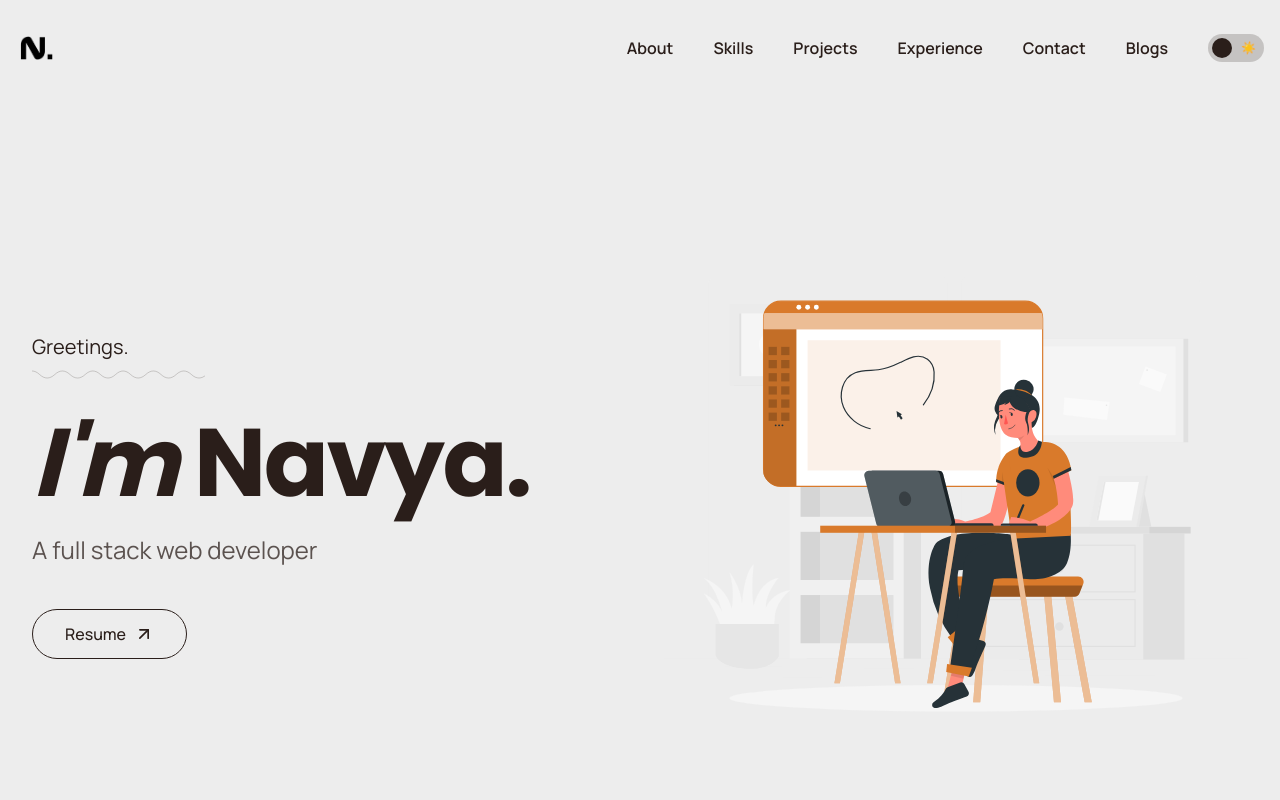
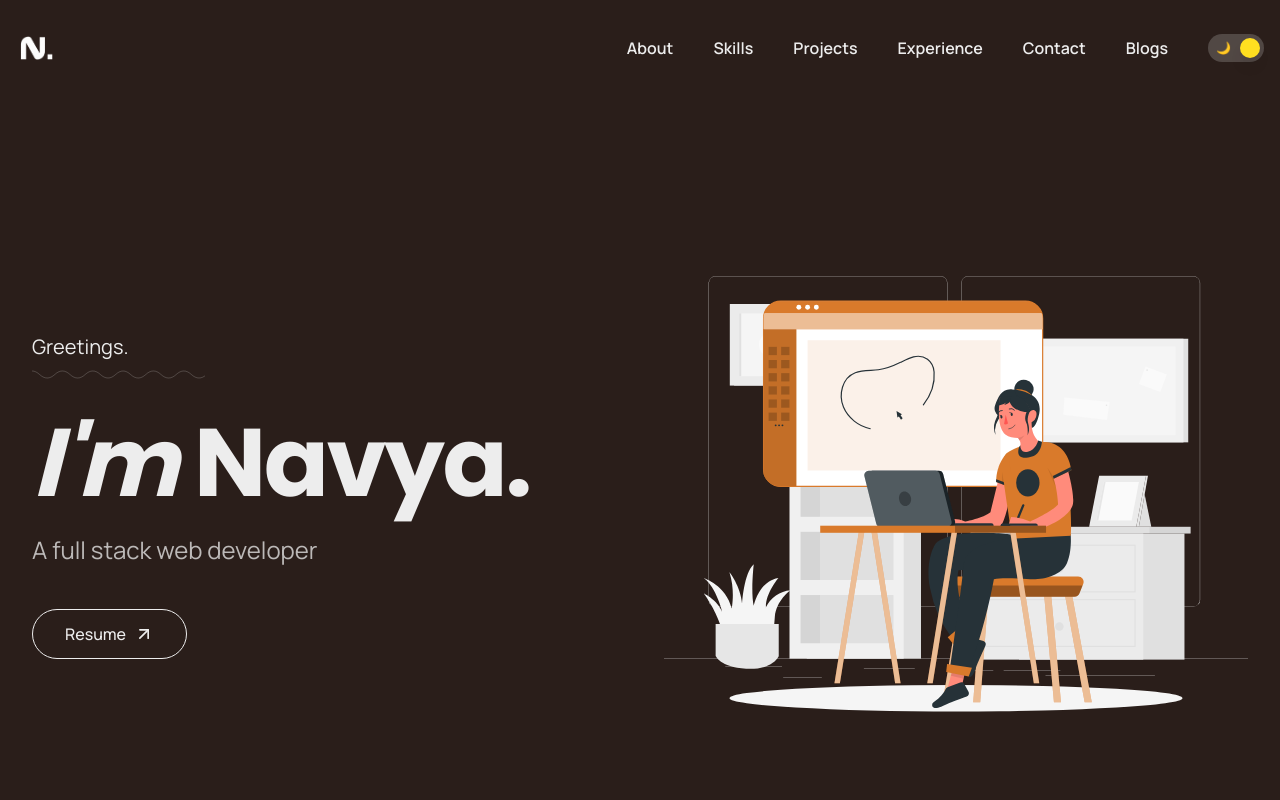
Before and after one commit to codeitnav/portfolio_, a Next.js app: page / in a window 1280 px wide. Shown: the top 800 px of the page. Built offline with nearby package versions, Linux system fonts and the light colour scheme.

Commit message:
set deafult mode to dark

```diff
--- a/src/components/ui/ThemeToggle.tsx
+++ b/src/components/ui/ThemeToggle.tsx
@@ -2,11 +2,11 @@
 import { useEffect, useState } from "react";
 
 export default function ThemeToggle() {
-  const [theme, setTheme] = useState<"light" | "dark">("light");
+  const [theme, setTheme] = useState<"light" | "dark">("dark");
 
   useEffect(() => {
     const stored = localStorage.getItem("theme") as "light" | "dark" | null;
-    const initial = stored ?? "light";
+    const initial = stored ?? "dark";
 
     setTheme(initial);
     document.documentElement.setAttribute("data-theme", initial);
```
